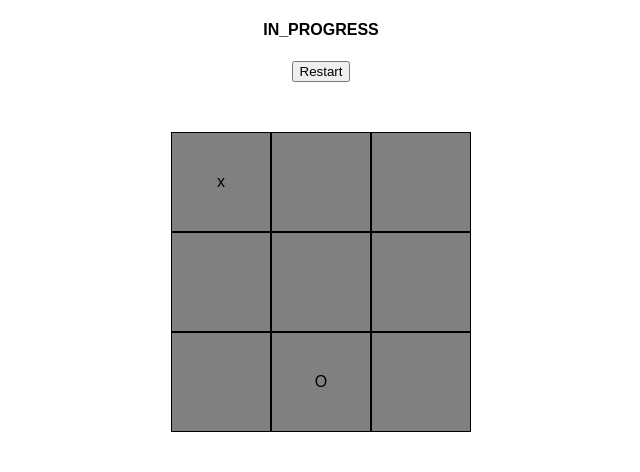
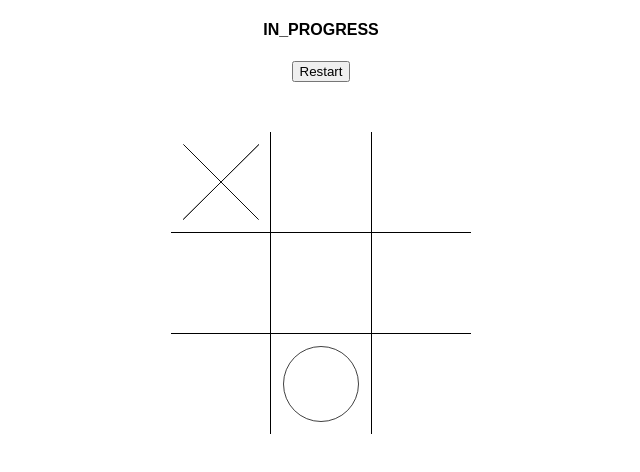
Before and after one commit to tyleraadams/tic_tac_toe, a React app: page / in a window 1280 px wide. Both pictures are taken after a click on the element 540 px from the left and 181 px from the top of the page. Shown: the whole page, without its empty margins (319-959 px from the left). Built offline with nearby package versions, Linux system fonts and the light colour scheme.

Commit message:
styles and ui

```diff
--- a/src/components/Tic_Tac_Toe_Board/Tic_Tac_Toe_Board.css
+++ b/src/components/Tic_Tac_Toe_Board/Tic_Tac_Toe_Board.css
@@ -10,6 +10,17 @@
   display: flex;
   height: calc(100% / 3);
   justify-content: space-between;
+}
+
+.board__row svg {
+  position: absolute;
+  top: 50%;
+  left: 50%;
+  transform: translate(-50%, -50%);
+}
+.board__row:nth-of-type(even) {
+  border-top: 1px solid black;
+  border-bottom: 1px solid black;
 }
 
 .board__row--3 {
@@ -29,11 +40,19 @@
 }
 
 .board__space {
-  background: grey;
   width: 100%;
   text-align: center;
   display: flex;
   flex-direction: column;
   justify-content: center;
-  border: 1px solid black;
+  position: relative;
 }
+
+.board__space:nth-child(even) {
+  border-right: 1px solid black;
+  border-left: 1px solid black;
+}
+
+svg {
+  overflow: visible;
+}
--- a/src/components/Tic_Tac_Toe_Board/Tic_Tac_Toe_Board.js
+++ b/src/components/Tic_Tac_Toe_Board/Tic_Tac_Toe_Board.js
@@ -9,6 +9,10 @@ class TicTacToeBoard extends Component {
   constructor() {
     super();
     this.handleRestartClick = this.handleRestartClick.bind(this);
+    this.symbolsMap = {
+      x: (<svg width="75" height="75" viewBox="0 0 300 300" version="1.1" xmlns="http://www.w3.org/2000/svg"><g stroke="none" strokeWidth="3" fill="none" fillRule="evenodd"><g id="Artboard" stroke="#000000"><path d="M300,300 L0,0 L300,300 Z" id="Path"></path><path d="M-1.41796875,300.15625 L301.757812,-0.21484375 L-1.41796875,300.15625 Z" id="Path-2"></path></g></g></svg>),
+      O: (<svg width="75" height="75" viewBox="0 0 300 300" version="1.1" xmlns="http://www.w3.org/2000/svg"><g id="Page-1" stroke="none" strokeWidth="3" fill="none" fillRule="evenodd"><g id="Artboard" stroke="#000000"><circle id="Oval" cx="150" cy="150" r="150"></circle></g></g></svg>)
+    }
   }
 
   handleBoardClick(rowIndex, spaceIndex) {
@@ -22,6 +26,7 @@ class TicTacToeBoard extends Component {
   }
 
   render() {
+
     return (
       <div>
       <h4>{this.props.gameStatus}</h4>
@@ -37,8 +42,8 @@ class TicTacToeBoard extends Component {
                   <div
                     key={`${row}-${rowIndex}-${spaceIndex}`}
                     className="board__space"
-                    onClick={this.handleBoardClick(rowIndex, spaceIndex)}>
-                    {space ? space : ''}
+                    onClick={this.props.gameStatus === 'IN_PROGRESS' && space === 0 ? this.handleBoardClick(rowIndex, spaceIndex) : null}>
+                    {space ? this.symbolsMap[space] : ''}
                   </div>
                 );
               }.bind(this))}
--- a/src/redux/actions/index.js
+++ b/src/redux/actions/index.js
@@ -19,7 +19,7 @@ export function changeGameStatus(gameStatus) {
 export function makePlayerMove(coords, mark) {
   return function (dispatch, getState) {
     dispatch(markSpace(coords, mark));
-    const currBoard = getState().board;
+    let currBoard = getState().board;
 
     if(checkForGameOver(currBoard) || checkForWin(currBoard, mark, coords)) {
       return dispatch(changeGameStatus('GAME_OVER'));
@@ -27,6 +27,10 @@ export function makePlayerMove(coords, mark) {
 
     const AIMove = AIPlayerMove(currBoard);
     dispatch(markSpace(AIMove.coords, AIMove.mark));
+    currBoard = getState().board;
+    if(checkForGameOver(currBoard) || checkForWin(currBoard, 'O', coords)) {
+      return dispatch(changeGameStatus('GAME_OVER'));
+    }
   };
 }
 
--- a/src/utils/board_utils.js
+++ b/src/utils/board_utils.js
@@ -13,13 +13,15 @@ export function checkForWin(board, mark, coords) {
 
   const verticalResults = board.reduce((accumulator, currArr) => {
     return accumulator.map(function(value, index) {
-      return currArr[index] === mark ? true : false;
+      console.log(currArr[index] === mark)
+      return value === mark;
     })
-  }).indexOf(true) !== -1;
+  });
+  console.log(verticalResults);
 
   const diagonalResults = checkForDiagonalWin(board, coords, mark);
 
-  return horizontalResults || verticalResults || diagonalResults;
+  return horizontalResults /*|| verticalResults */ || diagonalResults;
 }
 
 
```
